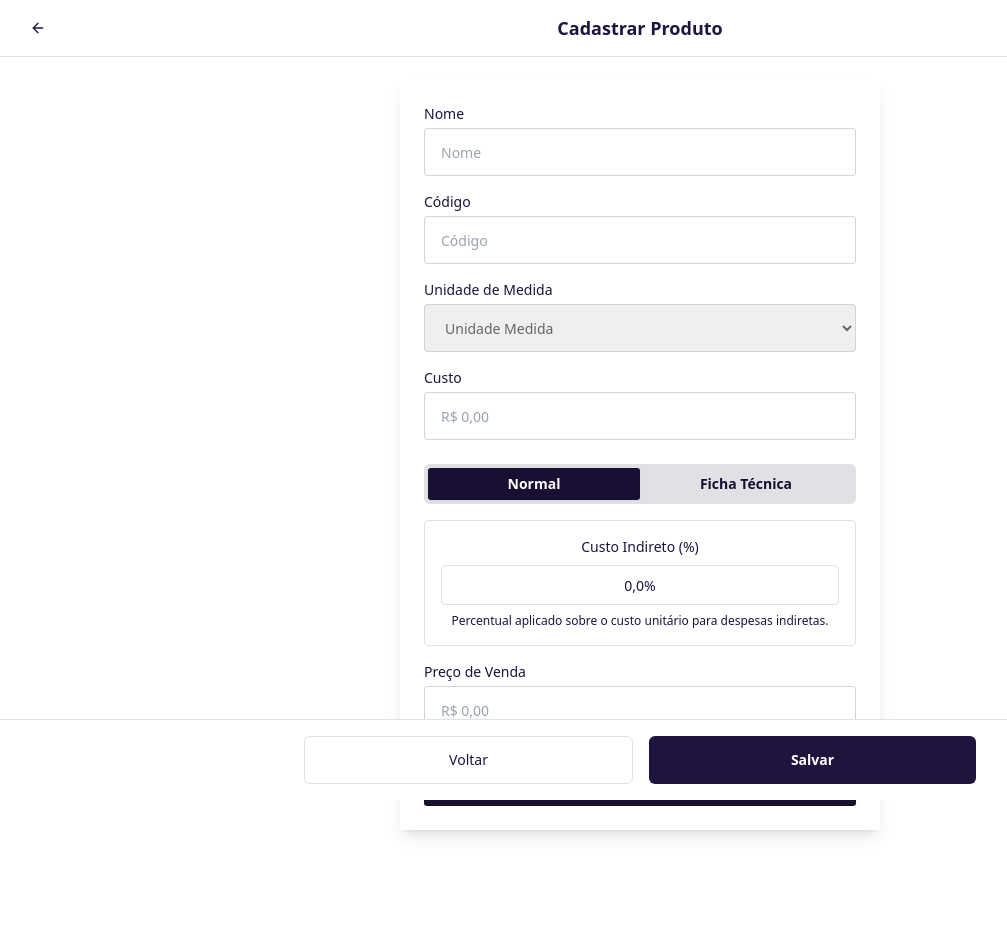
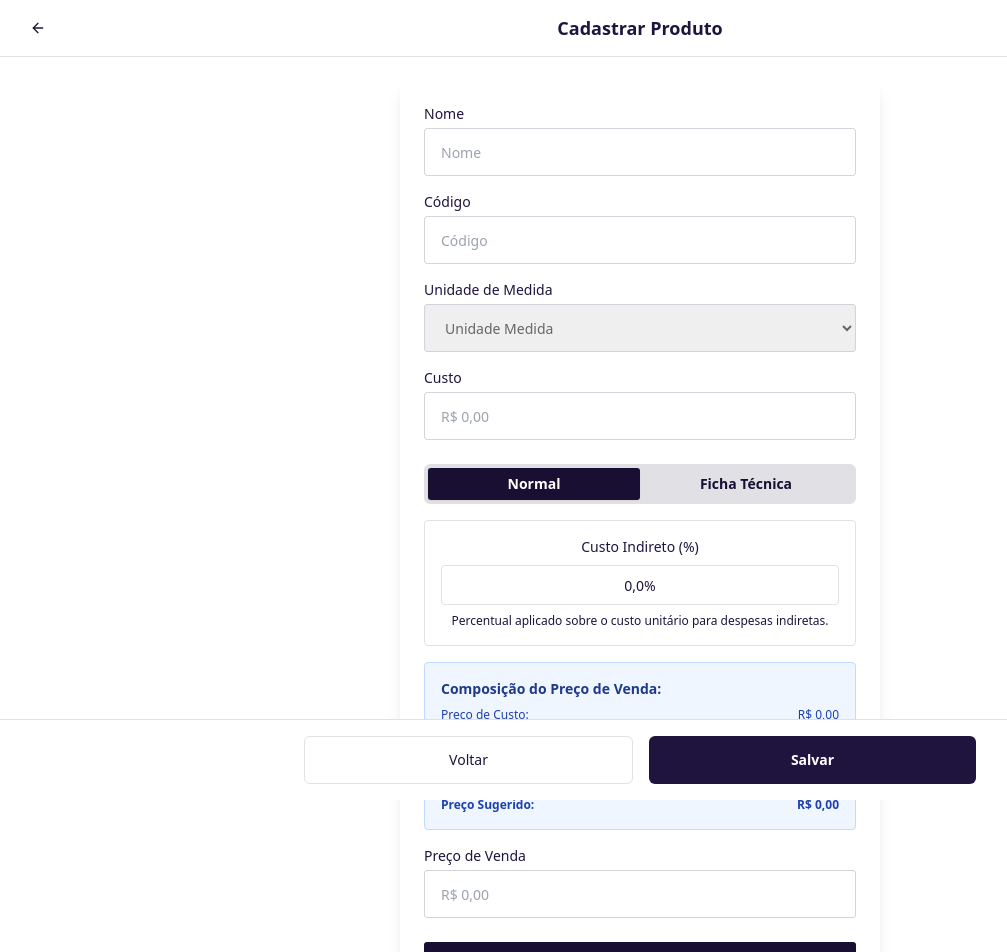
Before and after one commit to tk-rocha/pricematch-ai-app, a React (Vite) app: page /cadastro-produto in a window 1280 px wide. Shown: the top 952 px of the page, without its empty margins (0-1007 px from the left). Before the commit the page ends 926 px from the top, so only its background shows below. Built offline with nearby package versions, Linux system fonts and the light colour scheme; the HTML template or start-up script is replaced by a standard one.

Commit message:
Updated CadastroProduto.tsx

```diff
--- a/src/pages/CadastroProduto.tsx
+++ b/src/pages/CadastroProduto.tsx
@@ -567,6 +567,39 @@ const CadastroProduto = () => {
                     </p>
                   </div>
 
+                  {/* Detalhamento do Cálculo */}
+                  <div className="p-4 bg-blue-50 border border-blue-200 rounded-sm space-y-2">
+                    <div className="text-sm font-semibold text-blue-900">Composição do Preço de Venda:</div>
+                    <div className="space-y-1 text-xs text-blue-800">
+                      <div className="flex justify-between">
+                        <span>Preço de Custo:</span>
+                        <span className="font-medium">{formatCurrency(formData.custoUnitario || 0)}</span>
+                      </div>
+                      <div className="flex justify-between">
+                        <span>+ Custo Indireto ({formData.custoIndireto}):</span>
+                        <span className="font-medium">
+                          {formatCurrency((formData.custoUnitario || 0) * (parsePercentageToDecimal(formData.custoIndireto || "0") / 100))}
+                        </span>
+                      </div>
+                      <div className="flex justify-between border-t border-blue-300 pt-1">
+                        <span>Custo Total:</span>
+                        <span className="font-medium">
+                          {formatCurrency((formData.custoUnitario || 0) * (1 + parsePercentageToDecimal(formData.custoIndireto || "0") / 100))}
+                        </span>
+                      </div>
+                      <div className="flex justify-between">
+                        <span>+ Margem ({margem.toFixed(1)}%):</span>
+                        <span className="font-medium">
+                          {formatCurrency(((formData.custoUnitario || 0) * (1 + parsePercentageToDecimal(formData.custoIndireto || "0") / 100)) * (margem / 100))}
+                        </span>
+                      </div>
+                      <div className="flex justify-between border-t border-blue-300 pt-1 font-bold">
+                        <span>Preço Sugerido:</span>
+                        <span>{formatCurrency(formData.precoSugerido)}</span>
+                      </div>
+                    </div>
+                  </div>
+
                   {/* Preço de Venda */}
                   <div>
                     <label className="text-sm font-medium text-foreground mb-1 block">Preço de Venda</label>
@@ -727,6 +760,39 @@ const CadastroProduto = () => {
                         </div>
                       </div>
 
+                      {/* Detalhamento do Cálculo na Ficha Técnica */}
+                      <div className="mt-4 p-4 bg-blue-50 border border-blue-200 rounded-sm space-y-2">
+                        <div className="text-sm font-semibold text-blue-900">Composição do Preço de Venda:</div>
+                        <div className="space-y-1 text-xs text-blue-800">
+                          <div className="flex justify-between">
+                            <span>Custo Unitário:</span>
+                            <span className="font-medium">{formatCurrency(formData.custoUnitario || 0)}</span>
+                          </div>
+                          <div className="flex justify-between">
+                            <span>+ Custo Indireto ({formData.custoIndireto}):</span>
+                            <span className="font-medium">
+                              {formatCurrency((formData.custoUnitario || 0) * (parsePercentageToDecimal(formData.custoIndireto || "0") / 100))}
+                            </span>
+                          </div>
+                          <div className="flex justify-between border-t border-blue-300 pt-1">
+                            <span>Custo Total:</span>
+                            <span className="font-medium">
+                              {formatCurrency((formData.custoUnitario || 0) * (1 + parsePercentageToDecimal(formData.custoIndireto || "0") / 100))}
+                            </span>
+                          </div>
+                          <div className="flex justify-between">
+                            <span>+ Margem ({margem.toFixed(1)}%):</span>
+                            <span className="font-medium">
+                              {formatCurrency(((formData.custoUnitario || 0) * (1 + parsePercentageToDecimal(formData.custoIndireto || "0") / 100)) * (margem / 100))}
+                            </span>
+                          </div>
+                          <div className="flex justify-between border-t border-blue-300 pt-1 font-bold">
+                            <span>Preço Sugerido:</span>
+                            <span>{formatCurrency(formData.precoSugerido)}</span>
+                          </div>
+                        </div>
+                      </div>
+
                     </div>
                   )}
                 </TabsContent>
```
